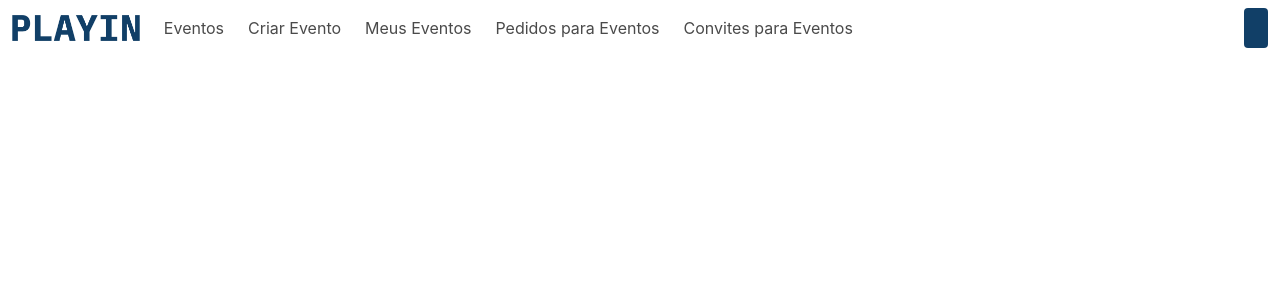
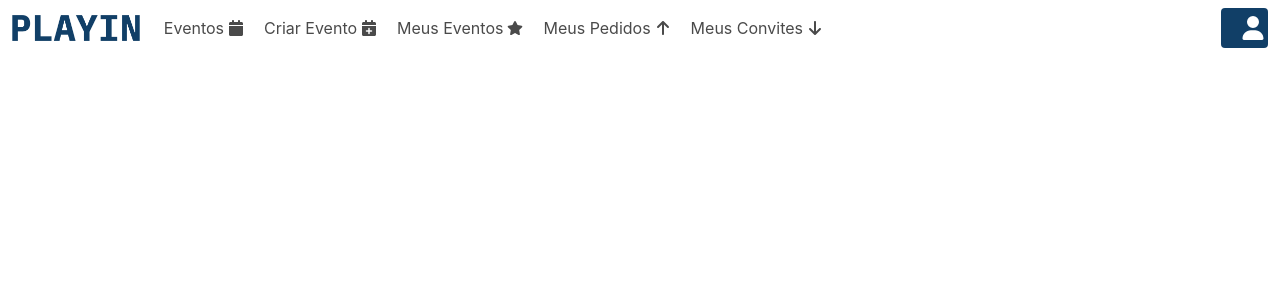
Before and after one commit to Ming-Software/playin-frontend, a React (Vite) app: page /portal in a window 1280 px wide. Shown: the top 300 px of the page. Built offline with nearby package versions, Linux system fonts and the light colour scheme; no server answers.

Commit message:
new icons

```diff
--- a/src/App.tsx
+++ b/src/App.tsx
@@ -1,5 +1,41 @@
 import "./App.scss";
 import { BrowserRouter, Routes, Route } from "react-router-dom";
+
+import { library } from "@fortawesome/fontawesome-svg-core";
+import { fab } from "@fortawesome/free-brands-svg-icons";
+import {
+  faBasketball,
+  faCheckSquare,
+  faCoffee,
+  faFutbol,
+  faFutbolBall,
+  faTableTennisPaddleBall,
+  faTableTennis,
+  faVolleyball,
+  faCalendar,
+  faCalendarPlus,
+  faStar,
+  faUser,
+  faArrowUp,
+  faArrowDown,
+} from "@fortawesome/free-solid-svg-icons";
+library.add(
+  fab,
+  faCheckSquare,
+  faCoffee,
+  faFutbol,
+  faVolleyball,
+  faFutbolBall,
+  faBasketball,
+  faTableTennisPaddleBall,
+  faCalendar,
+  faCalendarPlus,
+  faStar,
+  faUser,
+  faArrowUp,
+  faArrowDown
+);
+
 import LoginPage from "./Pages/Login";
 import AboutPage from "./Pages/About";
 import SignUpPage from "./Pages/Signup";
--- a/src/Components/Event-Component.tsx
+++ b/src/Components/Event-Component.tsx
@@ -1,5 +1,6 @@
 import { useNavigate } from "react-router-dom";
 import { EventProps } from "../Models/Events/event.interface";
+import { FontAwesomeIcon } from "@fortawesome/react-fontawesome";
 
 export const Event = (event: { eventProps: EventProps }) => {
   const navigate = useNavigate();
@@ -19,11 +20,36 @@ export const Event = (event: { eventProps: EventProps }) => {
       <main className="card-content">
         <div className="content">
           <section className="tags are-medium is-flex is-justify-content-space-between">
-            <span className="tag is-link">{event.eventProps.Activity}</span>
-            <span className="tag is-info">{event.eventProps.Social}</span>
-            <span className="tag">
-              {event.eventProps.Public ? "Publico" : "Privado"}
+            <span className="tag is-link">
+              {event.eventProps.Activity === "Futebol" && (
+                <>
+                  {event.eventProps.Activity} <FontAwesomeIcon className="icon is-small ml-2" icon="futbol" />
+                </>
+              )}
+              {event.eventProps.Activity === "Futsal" && (
+                <>
+                  {event.eventProps.Activity} <FontAwesomeIcon className="icon is-small ml-2" icon="futbol" />
+                </>
+              )}
+              {event.eventProps.Activity === "Voleibol" && (
+                <>
+                  {event.eventProps.Activity} <FontAwesomeIcon className="icon is-small ml-2" icon="volleyball" />
+                </>
+              )}
+              {event.eventProps.Activity === "Padel" && (
+                <>
+                  {event.eventProps.Activity} <FontAwesomeIcon className="icon is-small ml-2" icon="table-tennis-paddle-ball" />
+                </>
+              )}
+              {event.eventProps.Activity === "Tenis" && (
+                <>
+                  {event.eventProps.Activity} <FontAwesomeIcon className="icon is-small ml-2" icon="table-tennis" />
+                </>
+              )}
+              {event.eventProps.Activity === "None" && <>{event.eventProps.Activity}</>}
             </span>
+            <span className="tag is-link">{event.eventProps.Social}</span>
+            <span className="tag is-link">{event.eventProps.Public ? "Publico" : "Privado"}</span>
           </section>
           <section>
             <div className="is-flex is-justify-content-space-between">
@@ -36,11 +62,7 @@ export const Event = (event: { eventProps: EventProps }) => {
               {event.eventProps.CurrentUsers >= event.eventProps.MaxUsers ? (
                 <span className="tag is-danger">Não Existem Vagas</span>
               ) : (
-                <span className="tag is-success">
-                  Ainda Existem{" "}
-                  {event.eventProps.MaxUsers - event.eventProps.CurrentUsers}{" "}
-                  Vagas
-                </span>
+                <span className="tag is-success">Ainda Existem {event.eventProps.MaxUsers - event.eventProps.CurrentUsers} Vagas</span>
               )}
             </div>
             <p>{event.eventProps.Locale}</p>
--- a/src/Components/Topbar-Component.tsx
+++ b/src/Components/Topbar-Component.tsx
@@ -5,6 +5,8 @@ import { useUserStore } from "../Stores/userStore";
 import User from "../Models/User/user";
 import { UserPropsShort } from "../Models/User/user.interface";
 import { useState } from "react";
+
+import { FontAwesomeIcon } from "@fortawesome/react-fontawesome";
 
 //The TopBar receives de user email as an argument.
 //To use TopBar it is necessary to have a user legged in to show his email.
@@ -40,19 +42,29 @@ export const Topbar = () => {
       <div id="navbarItems" className={`navbar-menu ${burger && "is-active"}`}>
         <div className="navbar-start">
           <Link to="/portal/events" className="navbar-item">
-            Eventos
+            <>
+              Eventos <FontAwesomeIcon className="icon is-small ml-1" icon="calendar" />
+            </>
           </Link>
           <Link to="/portal/newevent" className="navbar-item">
-            Criar Evento
+            <>
+              Criar Evento <FontAwesomeIcon className="icon is-small ml-1" icon="calendar-plus" />
+            </>
           </Link>
           <Link to="/portal/myevents" className="navbar-item">
-            Meus Eventos
+            <>
+              Meus Eventos <FontAwesomeIcon className="icon is-small ml-1" icon="star" />
+            </>
           </Link>
           <Link to="/portal/mypermissions" className="navbar-item">
-            Pedidos para Eventos
+            <>
+              Meus Pedidos <FontAwesomeIcon className="icon is-small ml-1" icon="arrow-up" />
+            </>
           </Link>
           <Link to="/portal/myinvites" className="navbar-item">
-            Convites para Eventos
+            <>
+              Meus Convites <FontAwesomeIcon className="icon is-small ml-1" icon="arrow-down" />
+            </>
           </Link>
         </div>
 
@@ -60,7 +72,9 @@ export const Topbar = () => {
           <div className="navbar-item">
             <div className="buttons">
               <Link to="/myPage" className="button is-primary">
-                <strong>{currentUser.name}</strong>
+                <>
+                  <strong>{currentUser.name}</strong> <FontAwesomeIcon className="icon is-small ml-2" icon="user" />
+                </>
               </Link>
             </div>
           </div>
```
